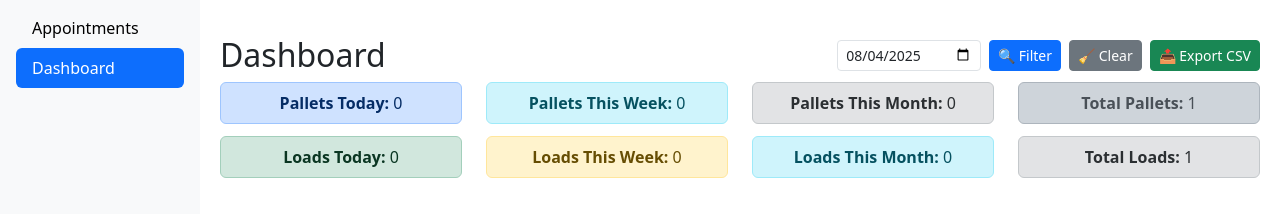
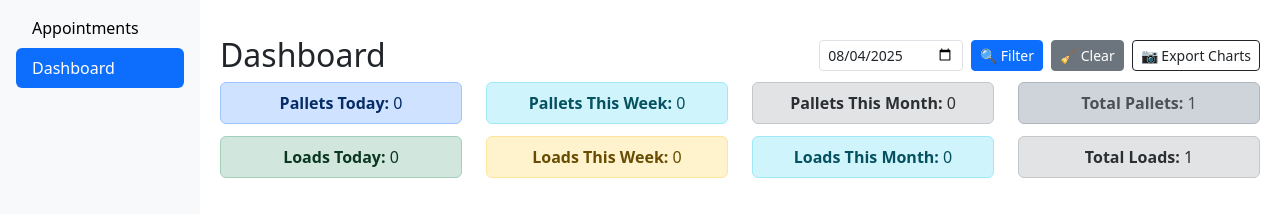
Before and after one commit to Buenomaurilio/Django_GoodsIn_test, a Django app: page /dashboard/ in a window 1280 px wide. Shown: the part 56-270 px from the top of the page. Run offline with Django 5.2, Linux system fonts and the light colour scheme; a user stored in the database is signed in; tables that the repository leaves empty hold one stand-in row (values such as "Sample post").

Commit message:
button export charts dashboard

```diff
--- a/templates/appointments/dashboard.html
+++ b/templates/appointments/dashboard.html
@@ -15,7 +15,8 @@
       <input type="date" name="date" class="form-control form-control-sm w-auto" value="{{ selected_date|date:'Y-m-d' }}">
       <button type="submit" class="btn btn-sm btn-primary">🔍 Filter</button>
       <a href="{% url 'dashboard' %}" class="btn btn-sm btn-secondary">🧹 Clear</a>
-      <a href="{% url 'export_dashboard_csv' %}?date={{ selected_date|date:'Y-m-d' }}" class="btn btn-sm btn-success">📤 Export CSV</a>
+      <button id="exportCharts" class="btn btn-sm btn-outline-dark">📷 Export Charts</button>
+      {% comment %} <a href="{% url 'export_dashboard_csv' %}?date={{ selected_date|date:'Y-m-d' }}" class="btn btn-sm btn-success">📤 Export CSV</a> {% endcomment %}
     </form>
 
 <!--     <form method="get" class="d-flex align-items-center gap-2">
@@ -117,6 +118,26 @@
 
 <script src="https://cdn.jsdelivr.net/npm/chart.js"></script>
 <script src="{% static 'appointments/js/dashboard_charts.js' %}"></script>
+<script>
+  document.getElementById("exportCharts").addEventListener("click", function () {
+    const charts = [
+      document.getElementById("checkerChartDay"),
+      document.getElementById("checkerChartWeek"),
+      document.getElementById("checkerChartMonth"),
+      document.getElementById("statusChartDay"),
+      document.getElementById("statusChartWeek"),
+      document.getElementById("statusChartMonth")
+    ];
+
+    charts.forEach((canvas, index) => {
+      const link = document.createElement('a');
+      link.download = `chart_${index + 1}.png`;
+      link.href = canvas.toDataURL();
+      link.click();
+    });
+  });
+</script>
+
 
 <style>
   .chart-scrollable {
```
